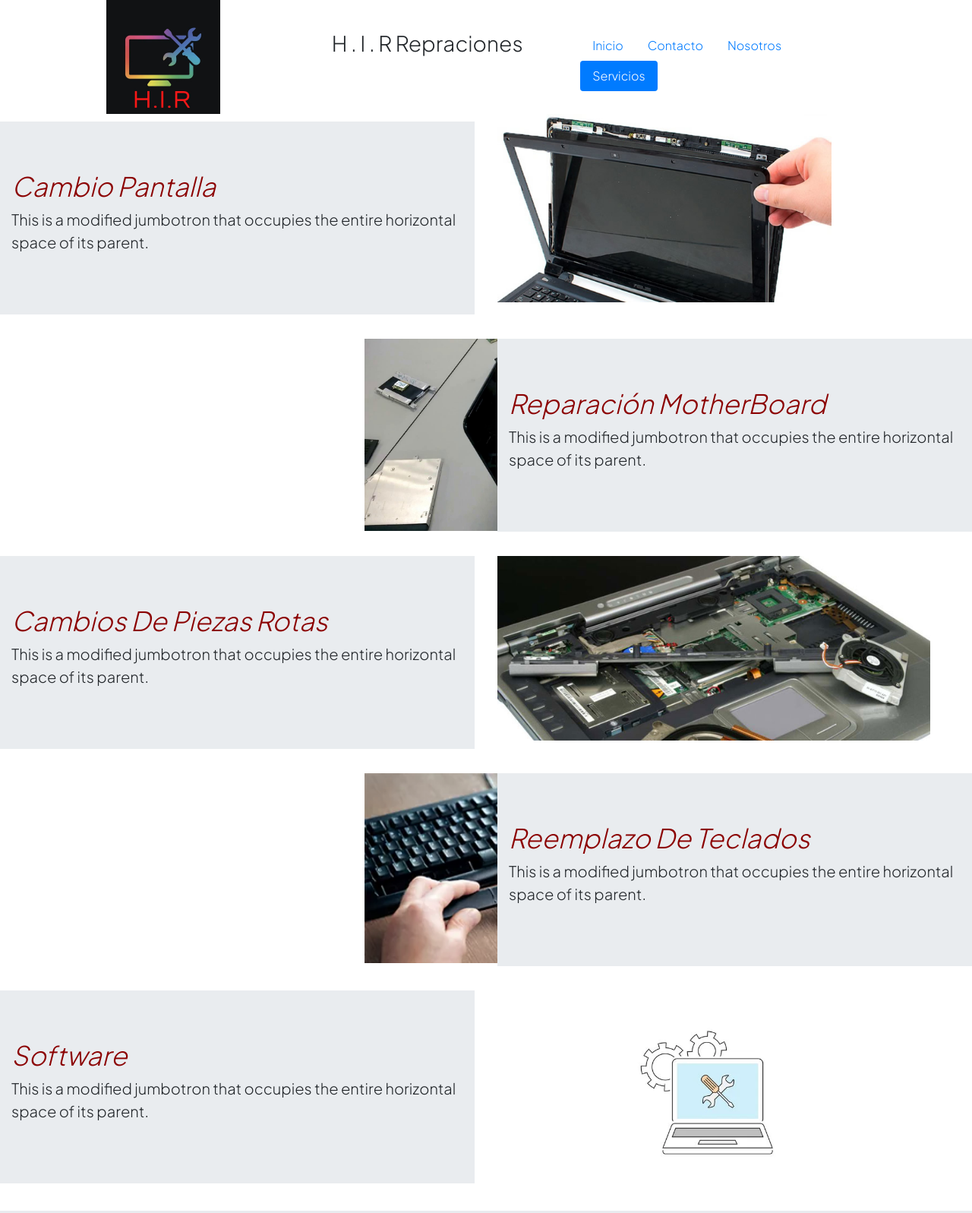
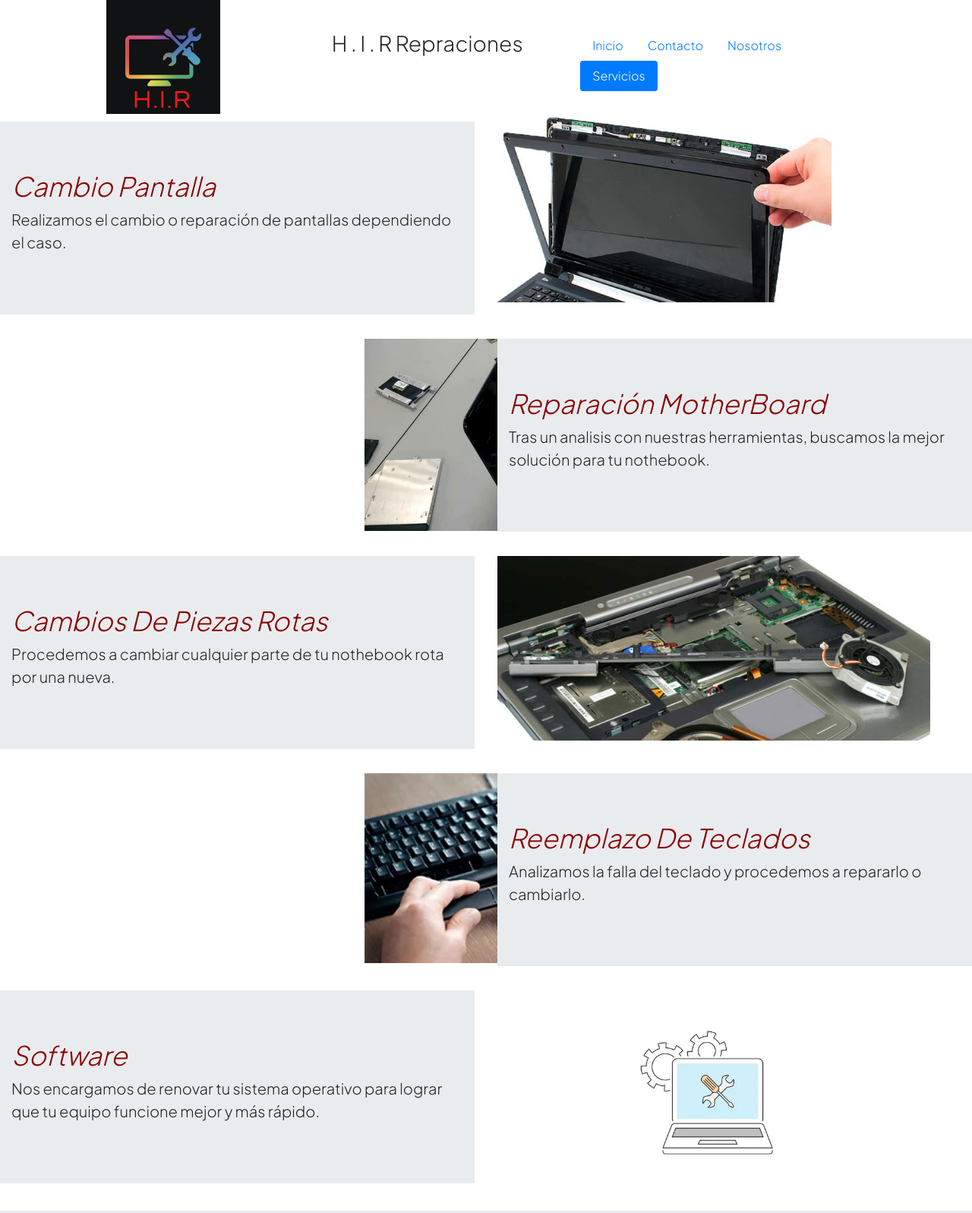
Before and after one commit to IgnacioRojos/HIR-reparaciones, a website: page views/servicios.html in a window 1280 px wide. Shown: the top 1597 px of the page at 76% size. Drawn offline with nearby package versions, Linux system fonts and the light colour scheme.

Commit message:
se modifico los textos

```diff
--- a/views/servicios.html
+++ b/views/servicios.html
@@ -56,7 +56,7 @@
 				<div class="jumbotron jumbotron-fluid fila">
 				  <div class="container">
 				    <h1 class="display-4 oracion">Cambio Pantalla</h1>
-				    <p class="lead">This is a modified jumbotron that occupies the entire horizontal space of its parent.</p>
+				    <p class="lead">Realizamos el cambio o reparación de pantallas dependiendo el caso.</p>
 				  </div>
 				</div>
 			</div>
@@ -76,7 +76,7 @@
 				<div class="jumbotron jumbotron-fluid">
 				  <div class="container">
 				    <h1 class="display-4 oracion">Reparación MotherBoard</h1>
-				    <p class="lead">This is a modified jumbotron that occupies the entire horizontal space of its parent.</p>
+				    <p class="lead">Tras un analisis con nuestras herramientas, buscamos la mejor solución para tu nothebook.</p>
 				  </div>
 				</div>
 			</div>
@@ -88,7 +88,7 @@
 				<div class="jumbotron jumbotron-fluid">
 				  <div class="container">
 				    <h1 class="display-4 oracion">Cambios De Piezas Rotas</h1>
-				    <p class="lead">This is a modified jumbotron that occupies the entire horizontal space of its parent.</p>
+				    <p class="lead">Procedemos a cambiar cualquier parte de tu nothebook rota por una nueva.</p>
 				  </div>
 				</div>
 			</div>
@@ -107,7 +107,7 @@
 				<div class="jumbotron jumbotron-fluid">
 				  <div class="container">
 				    <h1 class="display-4 oracion">Reemplazo De Teclados</h1>
-				    <p class="lead">This is a modified jumbotron that occupies the entire horizontal space of its parent.</p>
+				    <p class="lead">Analizamos la falla del teclado y procedemos a repararlo o cambiarlo.</p>
 				  </div>
 				</div>
 			</div>
@@ -118,7 +118,7 @@
 				<div class="jumbotron jumbotron-fluid">
 				  <div class="container">
 				    <h1 class="display-4 oracion">Software</h1>
-				    <p class="lead">This is a modified jumbotron that occupies the entire horizontal space of its parent.</p>
+				    <p class="lead">Nos encargamos de renovar tu sistema operativo para lograr que tu equipo funcione mejor y más rápido.</p>
 				  </div>
 				</div>
 			</div>
```
Also changed, not shown: index.html (+2 -1 lines), views/nosotros.html (+3 -1 lines).
